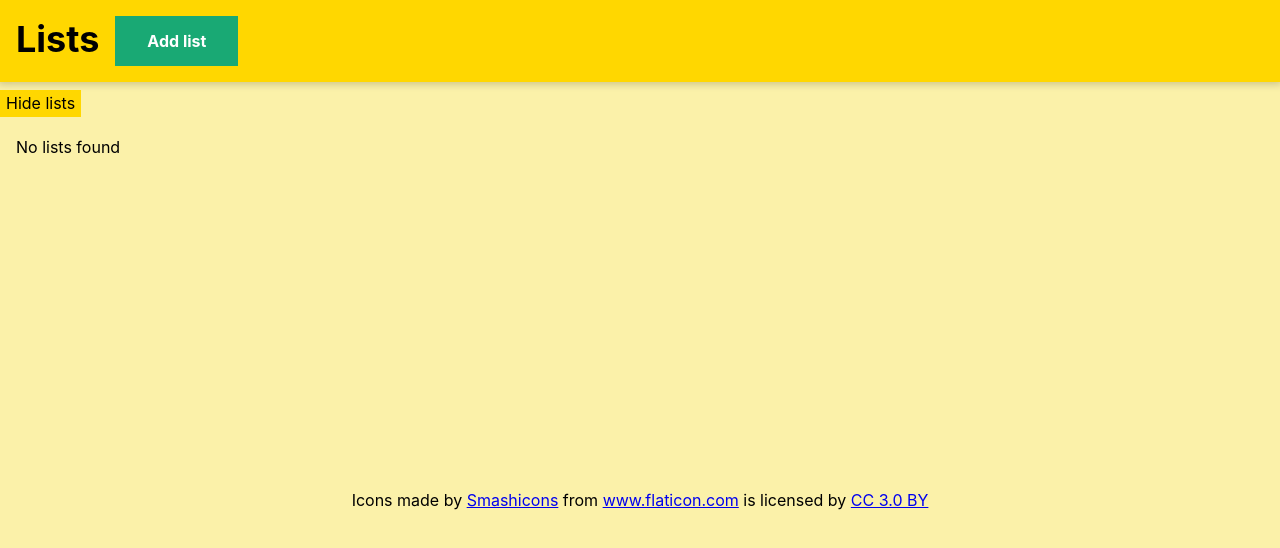
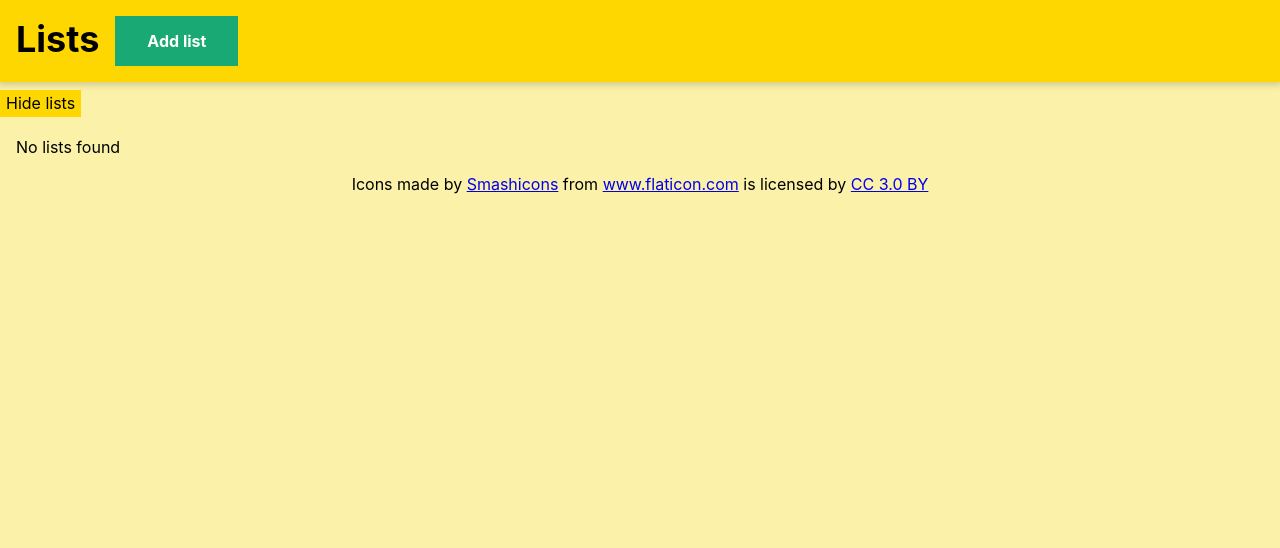
Before and after one commit to petermacko90/lists, a React (Create React App) app: page / in a window 1280 px wide. Shown: the top 548 px of the page. Built offline with nearby package versions, Linux system fonts and the light colour scheme.

Commit message:
components cleanup

```diff
--- a/src/App.js
+++ b/src/App.js
@@ -3,6 +3,7 @@ import { debounce } from './helpers';
 import Navigation from './components/Navigation/Navigation';
 import Lists from './components/Lists/Lists';
 import CurrentList from './components/CurrentList/CurrentList';
+import Footer from './components/Footer/Footer';
 
 class App extends Component {
   constructor() {
@@ -99,16 +100,8 @@ class App extends Component {
             scrollToCurrentList={this.scrollToCurrentList}
           />
         </div>
-        <div className="fl w-75-l w-two-thirds-m w-100 pa3"
-        style={{minHeight: '400px'}}>
-          <CurrentList showLists={this.showLists} />
-        </div>
-        <div className="ma3 tc">
-          Icons made by <a href="https://www.flaticon.com/authors/smashicons" title="Smashicons">
-          Smashicons</a> from <a href="https://www.flaticon.com/" title="Flaticon">
-          www.flaticon.com</a> is licensed by <a href="http://creativecommons.org/licenses/by/3.0/" title="Creative Commons BY 3.0" target="_blank" rel="noopener noreferrer">
-          CC 3.0 BY</a>
-        </div>
+        <CurrentList showLists={this.showLists} />
+        <Footer />
       </Fragment>
     );
   }
--- a/src/components/CurrentList/CurrentList.js
+++ b/src/components/CurrentList/CurrentList.js
@@ -161,7 +161,7 @@ class CurrentList extends Component {
     if (!list) return null;
 
     return (
-      <Fragment>
+      <div className="fl w-75-l w-two-thirds-m w-100 pa3">
         <button type="button" onClick={this.handleDeleteList(list.id)}
         className="white b--none ph4 pv3 b pointer bg-red hover-bg-dark-red">
           Delete list
@@ -232,7 +232,7 @@ class CurrentList extends Component {
           onClickAddItem={this.onClickAddItem}
           onKeyPressAddItem={this.onKeyPressAddItem}
         />
-      </Fragment>
+      </div>
     );
   }
 }
--- /dev/null
+++ b/src/components/Footer/Footer.js
@@ -0,0 +1,14 @@
+import React from 'react';
+
+const Footer = () => {
+  return (
+    <div className="ma3 tc" style={{ clear: 'both' }}>
+      Icons made by <a href="https://www.flaticon.com/authors/smashicons" title="Smashicons">
+      Smashicons</a> from <a href="https://www.flaticon.com/" title="Flaticon">
+      www.flaticon.com</a> is licensed by <a href="http://creativecommons.org/licenses/by/3.0/" title="Creative Commons BY 3.0" target="_blank" rel="noopener noreferrer">
+      CC 3.0 BY</a>
+    </div>
+  );
+}
+
+export default Footer;
```
